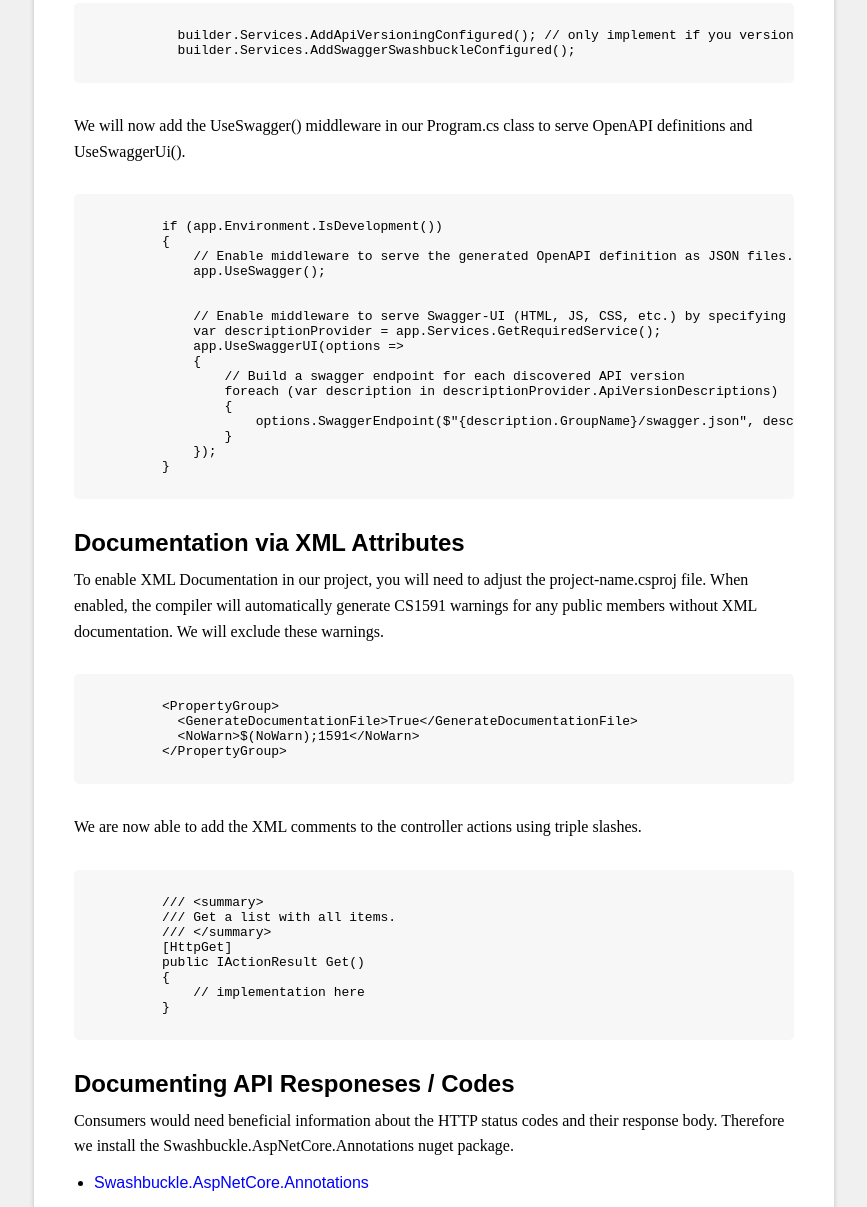
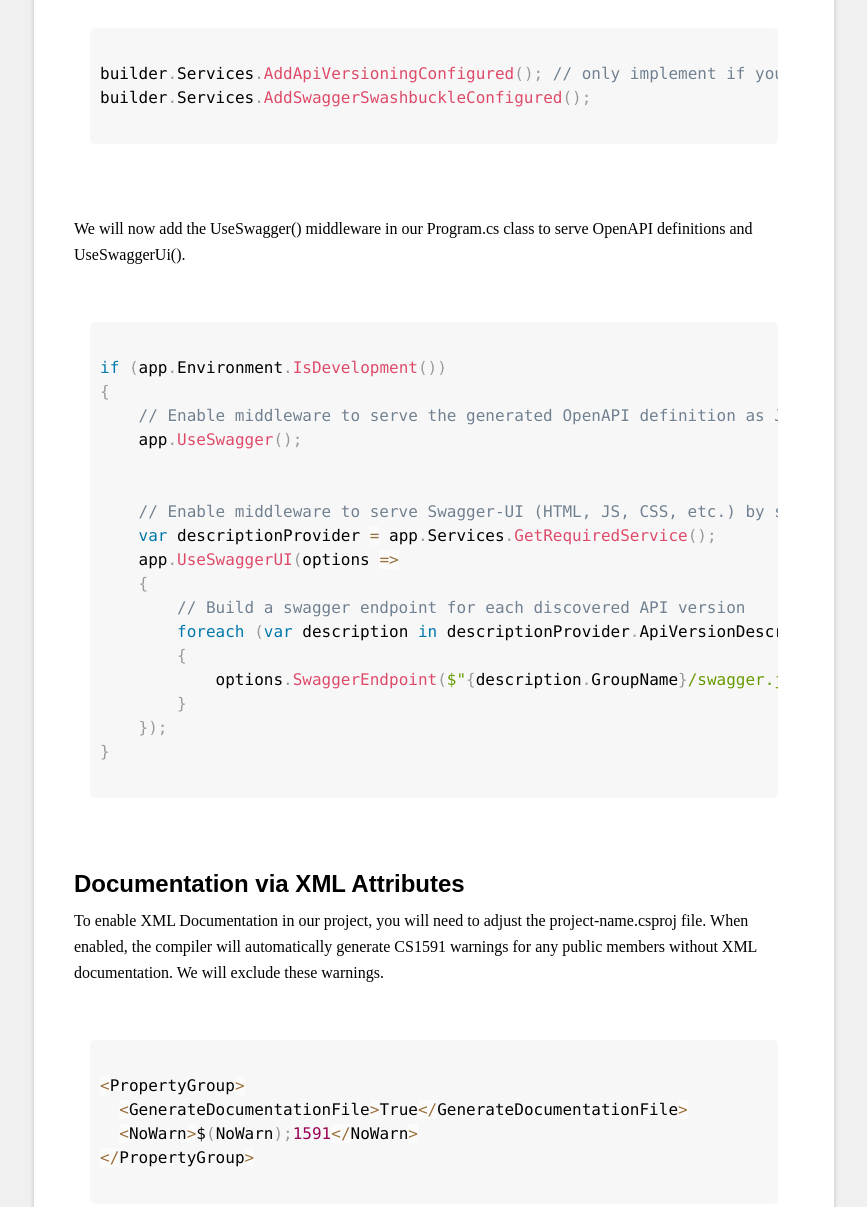
Before and after one commit to dariokrie/dev, a plain HTML site: page src/articles/api-documentation.html in a window 1280 px wide. Shown: the part 872-2079 px from the top of the page, without its empty margins (206-1073 px from the left). Drawn offline with nearby package versions, Linux system fonts and the light colour scheme.

Commit message:
improved language highlighting of c#

```diff
--- a/src/articles/api-documentation.html
+++ b/src/articles/api-documentation.html
@@ -5,6 +5,7 @@
     <meta name="viewport" content="width=device-width, user-scalable=no, initial-scale=1.0, maximum-scale=1.0, minimum-scale=1.0">
     <meta http-equiv="X-UA-Compatible" content="ie=edge">
     <link rel="stylesheet" href="../styles/articles.css">
+    <link href="https://cdnjs.cloudflare.com/ajax/libs/prism/1.25.0/themes/prism.min.css" rel="stylesheet">
     <title>API Documentation - Dario Krieger</title>
 </head>
 <body>
@@ -60,7 +61,7 @@
         (found in "ConfigureSwaggerSwashbuckle.cs") to configure the Swagger generator.
       </p>
       <pre>
-        <code class="code-block">
+        <code id="code-block" class="language-csharp">
 builder.Services.AddApiVersioningConfigured(); // only implement if you version your api
 builder.Services.AddSwaggerSwashbuckleConfigured();
         </code>
@@ -69,7 +70,7 @@
         We will now add the UseSwagger() middleware in our Program.cs class to serve OpenAPI definitions and UseSwaggerUi().
       </p>
       <pre>
-        <code class="code-block">
+        <code id="code-block" class="language-csharp">
 if (app.Environment.IsDevelopment())
 {
     // Enable middleware to serve the generated OpenAPI definition as JSON files.
@@ -96,7 +97,7 @@
         We will exclude these warnings.
       </p>
       <pre>
-        <code class="code-block">
+        <code id="code-block" class="language-csharp">
 &lt;PropertyGroup&gt;
   &lt;GenerateDocumentationFile&gt;True&lt;/GenerateDocumentationFile&gt;
   &lt;NoWarn&gt;$(NoWarn);1591&lt;/NoWarn&gt;
@@ -107,7 +108,7 @@
         We are now able to add the XML comments to the controller actions using triple slashes.
       </p>
       <pre>
-        <code class="code-block">
+        <code id="code-block" class="language-csharp">
 /// &lt;summary&gt;
 /// Get a list with all items.
 /// &lt;/summary&gt;
@@ -132,7 +133,7 @@
         This is how an implementation of documenting response codes would look like:
       </p>
       <pre>
-        <code class="code-block">
+        <code id="code-block" class="language-csharp">
 /// &lt;summary&gt;
 /// Get a list with all items.
 /// &lt;/summary&gt;
@@ -149,5 +150,7 @@
   <footer>
     &copy; 2023 Dario Krieger
 </footer>
+<script src="https://cdnjs.cloudflare.com/ajax/libs/prism/1.25.0/prism.min.js"></script>
+<script src="https://cdnjs.cloudflare.com/ajax/libs/prism/1.25.0/components/prism-csharp.min.js"></script>
 </body>
 </html>
--- a/src/styles/articles.css
+++ b/src/styles/articles.css
@@ -80,12 +80,16 @@ li {
     margin-bottom: 8px;
 }
 
-.code-block {
+#code-block {
     display: block;
-    background-color: #f7f7f7;
+    background-color: #f7f7f7 !important;
     padding: 10px;
     border-radius: 5px;
     overflow-x: auto;
+}
+
+.language-csharp {
+    background-color: transparent !important;
 }
 
 footer {
```
Lines whose indentation alone changed are shown as unchanged.
